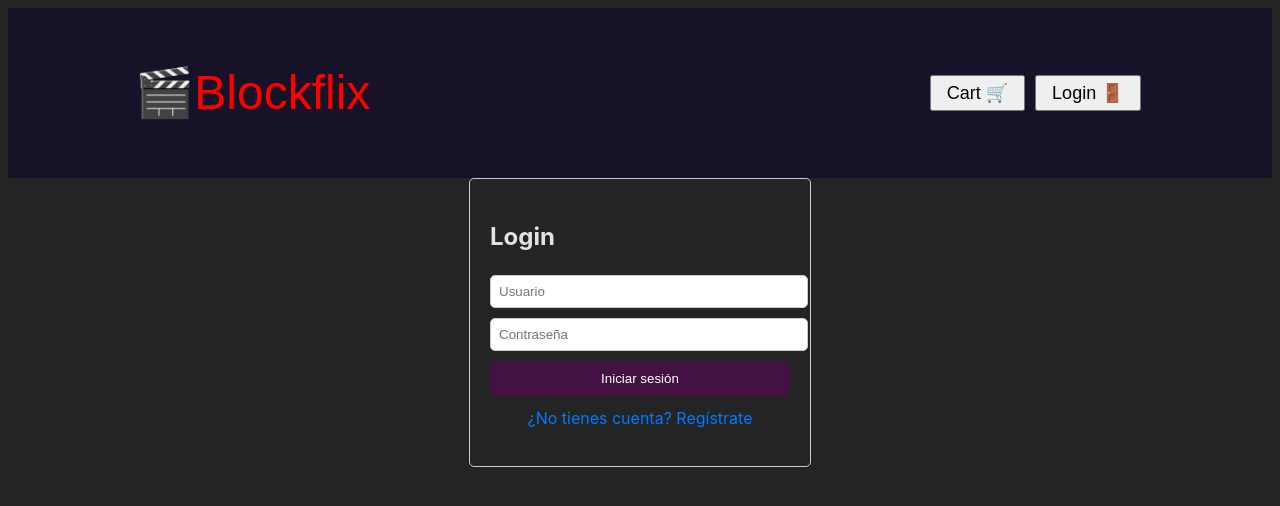
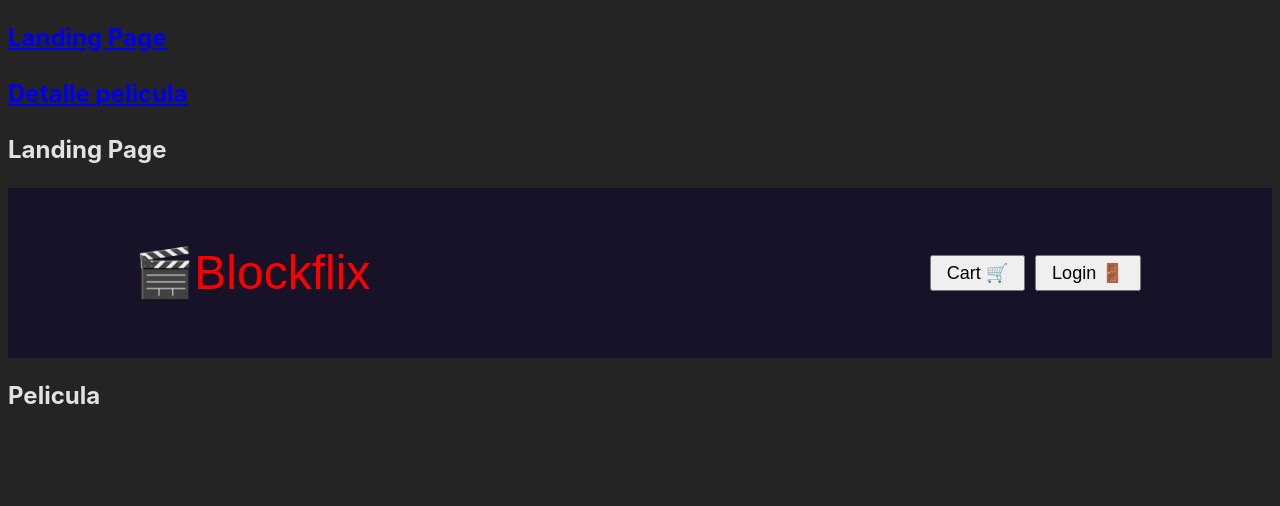
Before and after one commit to paovelastiqui/Blockflix, a React (Vite) app: page / in a window 1280 px wide. Shown: the top 506 px of the page. Built offline with nearby package versions, Linux system fonts and the light colour scheme; a web font is replaced by a local one.

Commit message:
se agregancomponentes detalle y grid de peliculas y el app nuevamente

```diff
--- a/package.json
+++ b/package.json
@@ -11,7 +11,8 @@
   },
   "dependencies": {
     "react": "^18.2.0",
-    "react-dom": "^18.2.0"
+    "react-dom": "^18.2.0",
+    "react-router-dom": "^6.23.0"
   },
   "devDependencies": {
     "@types/react": "^18.2.66",
--- /dev/null
+++ b/src/App.jsx
@@ -0,0 +1,29 @@
+import {BrowserRouter,Routes,Route,Link } from "react-router-dom"
+import LandingPage from './pages/LandingPage.jsx'
+import { DetallePelicula } from "./pages/DetallePeliculas.jsx"
+
+
+const App = () => {
+
+  return(
+  <>
+    <BrowserRouter>
+      <Link to = "/">
+        <h2>Landing Page</h2>
+      </Link>
+      <Link to = "/pelicula/:peliculaID">
+        <h2>Detalle pelicula</h2>
+      </Link>
+
+      <Routes>
+        <Route path = "/" element = {<LandingPage/>}/>
+        <Route path = "/pelicula/:peliculaID" element = {<DetallePelicula/>}/>
+
+      </Routes>
+    </BrowserRouter>
+    {/* <LandingPage/> */}
+  </>
+  )
+}
+
+export default App
--- a/src/components/Carta.jsx
+++ b/src/components/Carta.jsx
@@ -1,16 +1,17 @@
 import "./Carta.css"
-const Carta = ({link, nombre, fecha, rating}) => {
-
+//const Carta = ({link, nombre, fecha, rating}) => {
+export const Carta = ({link, nombre, fecha, rating}) => {
     const imgAlt = `Portada de la pelicula ${nombre}`
     return(
-            <div class="card">
-                <img src={link} alt={imgAlt}/>
-                <div class="info">
-                    <h3>{nombre}</h3>
-                    <p>{fecha}</p>
-                </div>
-                <div class="rating">{rating}</div>
-            </div>
+        <h2>Pelicula</h2>
+            // <div class="card">
+            //     <h2>Pelicula</h2>
+            //     <img src={link} alt={imgAlt}/>
+            //     <div class="info">
+            //         <h3>{nombre}</h3>
+            //         <p>{fecha}</p>
+            //     </div>
+            //     <div class="rating">{rating}</div>
+            // </div>
     )
 }
-export default Carta
--- /dev/null
+++ b/src/components/GrillaCartas.jsx
@@ -0,0 +1,15 @@
+
+import {Carta} from "./Carta.jsx"
+
+
+const GrillaCartas = () => {
+
+
+    return (
+        <>
+        <Carta/>
+        </>
+    )
+}
+
+export default GrillaCartas
--- a/src/components/Header.jsx
+++ b/src/components/Header.jsx
@@ -6,16 +6,16 @@ function Header() {
   return (
     <>
 
-    <header class="header">
+    <header className="header">
         <nav>
       <logo>
         <p className="logo">🎬Blockflix</p>
       </logo>
           <input type="checkbox" id="menu-toggle"/>
             <label for="menu-toggle" class="menu-icon">&#9776;</label>
-            <div class="buttons">
-              <button class="cart-button">Cart 🛒</button>
-              <button class="login-button">Login 🚪</button>
+            <div className="buttons">
+              <button className="cart-button">Cart 🛒</button>
+              <button className="login-button">Login 🚪</button>
             </div>
         </nav>
       </header>
--- a/src/main.jsx
+++ b/src/main.jsx
@@ -1,32 +1,14 @@
 import React from 'react'
 import ReactDOM from 'react-dom/client'
-import Header from './components/Header.jsx'
 import './index.css'
 
-import Carta from './components/Carta'
-import Login from './components/Login.jsx'
+import App from './App.jsx'
+
 
 ReactDOM.createRoot(document.getElementById('root')).render(
   <React.StrictMode>
   <>
-    <Header/>
-    <div className="grilla">
-      {/* <Carta link="https://media.themoviedb.org/t/p/w440_and_h660_face/9rk0NJXs1izgJPZwbkSrkiVFWMQ.jpg"
-           nombre="Dune: Parte dos"
-           fecha="29 feb 2024"
-           rating="83%"/>
-
-      <Carta link="https://media.themoviedb.org/t/p/w440_and_h660_face/2YqZ6IyFk7menirwziJvfoVvSOh.jpg"
-           nombre="Godzilla y Kong: El nuevo imperio"
-           fecha="28 mar 2024"
-           rating="54%"/>
-
-      <Carta link="https://media.themoviedb.org/t/p/w440_and_h660_face/zS8BSQdbOesql0EWbs17kPvLoAT.jpg"
-           nombre="Kung Fu Panda 4"
-           fecha="7 mar 2024"
-           rating="73%"/> */}
-    </div>
-    <Login />
+    <App/>
   </>
   </React.StrictMode>,
 )
--- /dev/null
+++ b/src/pages/DetallePeliculas.jsx
@@ -0,0 +1,13 @@
+import Header from "../components/Header"
+
+export const DetallePelicula = () => {
+
+
+    return(
+        <>
+        <Header/>
+        <h2>Detalle Pelicula</h2>
+        </>
+
+    )
+}
--- a/src/pages/LandingPage.jsx
+++ b/src/pages/LandingPage.jsx
@@ -1 +1,18 @@
-import { ContextoCartaPelicula } from "../components/ContextoCartaPelicula";
+
+import GrillaCartas from "../components/GrillaCartas.jsx";
+import Header from "../components/Header.jsx";
+
+
+const LandingPage = () => {
+
+
+    return (
+        <>
+       <h2>Landing Page</h2>
+       <Header/>
+       <GrillaCartas/>
+        </>
+    )
+}
+
+export default LandingPage
```
Also changed, not shown: src/App.css (added), 1 other file (tests, documents, lock files or other folders).
